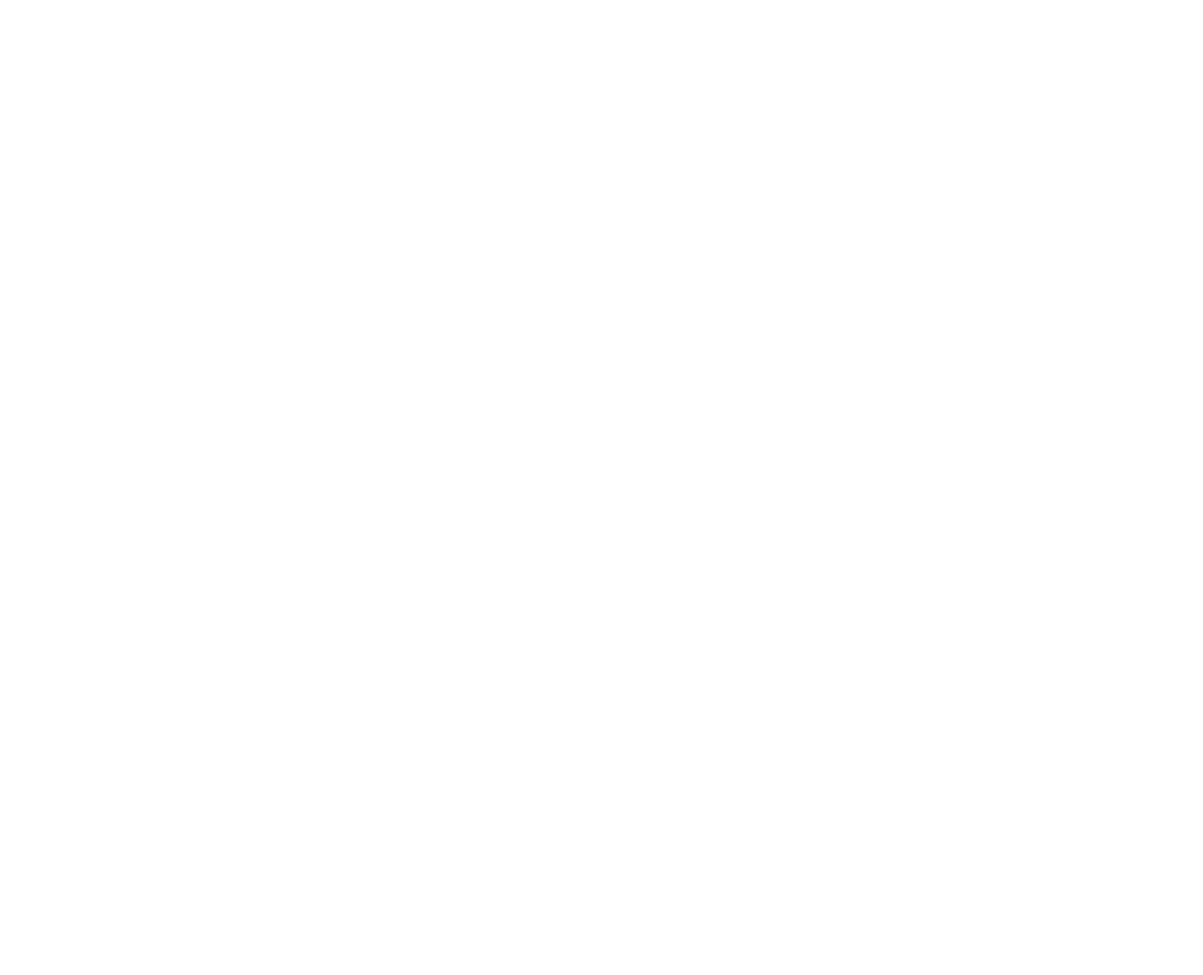
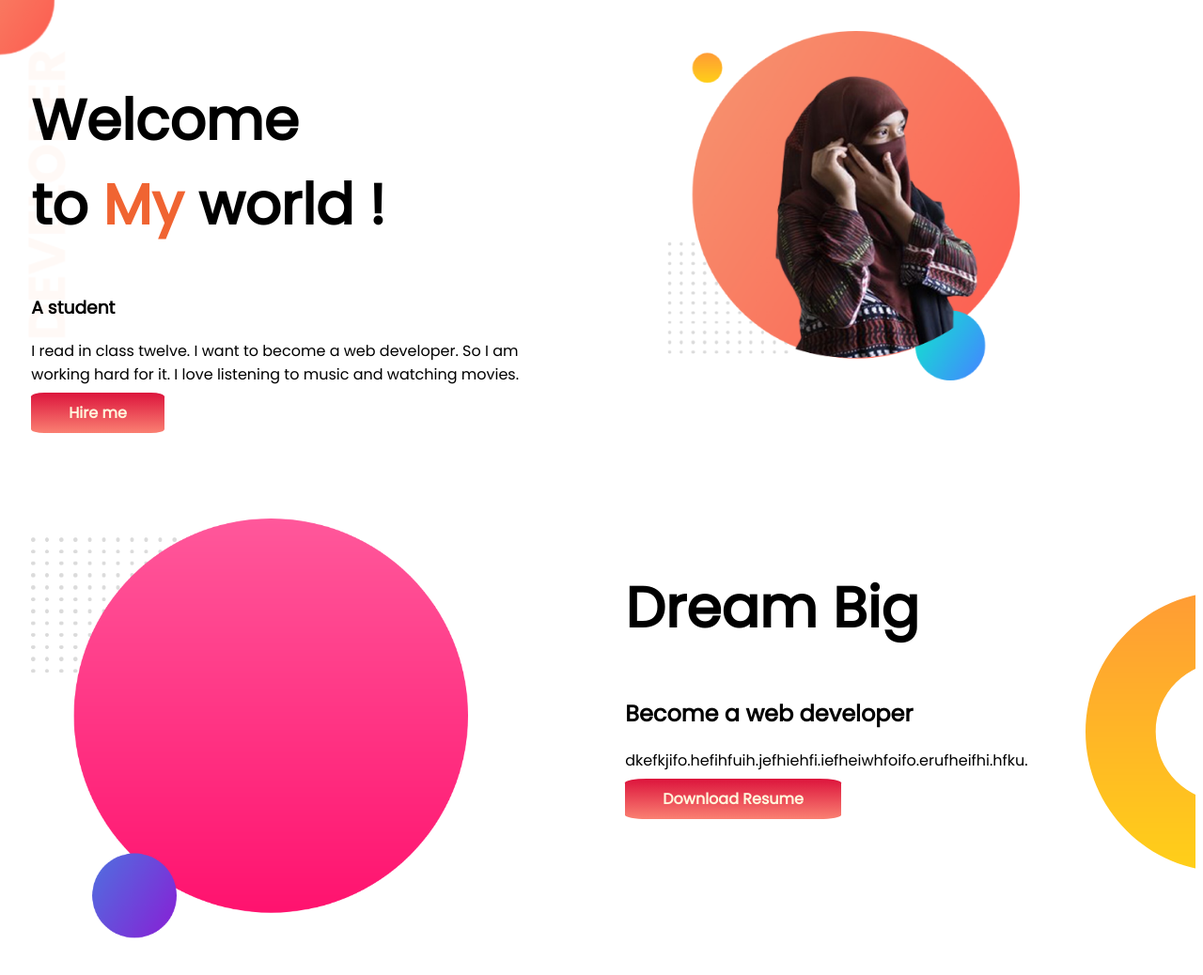
Before and after one commit to zereentabassum/developer-portfolio, a plain HTML site: page index.html in a window 1280 px wide. Shown: the whole page at 94% size. Before the commit the page ends 800 px from the top, so only its background shows below. Drawn offline with Linux system fonts and the light colour scheme.

Commit message:
page-add

```diff
--- a/index.html
+++ b/index.html
@@ -5,9 +5,31 @@
     <meta http-equiv="X-UA-Compatible" content="IE=edge">
     <meta name="viewport" content="width=device-width, initial-scale=1.0">
     <title>Zereen portfolio</title>
+    <link rel="preconnect" href="https://fonts.googleapis.com">
+    <link rel="preconnect" href="https://fonts.gstatic.com" crossorigin>
+    <link href="https://fonts.googleapis.com/css2?family=Poppins&display=swap" rel="stylesheet">
     <link rel="stylesheet" href="style.css">
 </head>
 <body>
-
+    <section>
+    <div class="half">
+    <h1>Welcome<br>to <span>My</span> world !</h1>
+    <h3>A student</h3>
+    <p>I read in class twelve. I want to become a web developer. So I am working hard for it. I love listening to music and watching movies.</p>
+    <a class="link-button" target="_blank" href="https://www.linkedin.com/in/zereen-tabassum-8968b9229/">Hire me</a>
+    </div>
+   <div class="half"><img src="images/Girl-removebg-preview (1).png" alt=""></div>
+    </section>
+    <section class="big-dream">
+        <div class="half">
+        <img src="images/my-bg2.png" alt="">
+        </div>
+        <div class="half">
+            <h1>Dream Big</h1>
+            <h2>Become a web developer</h2>
+            <p>dkefkjifo.hefihfuih.jefhiehfi.iefheiwhfoifo.erufheifhi.hfku.</p>
+        <a class="link-button" target="_blank" href="programming-hero.com">Download Resume</a>
+        </div>
+    </section>
 </body>
 </html>
--- a/style.css
+++ b/style.css
@@ -0,0 +1,35 @@
+body{
+    font-family: 'Poppins', sans-serif;
+    background-image: url(images/top-banner.png);
+    background-repeat: no-repeat;
+}
+h1{
+    font-size: 60px;
+}
+span{
+    color: rgb(240, 100, 50);
+}
+section{
+    display: flex;
+    margin-bottom:50px
+}
+.half{
+    width: 50%;
+    padding: 2%;
+}
+.half img{
+    width: 80%;
+}
+.link-button{
+    text-decoration: none;
+    background-image:linear-gradient(crimson, salmon) ;
+    padding: 10px 40px;
+    border-radius: 10%;
+    color: cornsilk;
+    font-weight: 600;
+}
+.big-dream{
+    background-image: url(images/dream-bg.png);
+    background-repeat: no-repeat;
+    background-position: right;
+}
```
Also changed, not shown: hh.jpg (added), images/Girl-removebg-preview (1).png (added), images/dream-bg.png (added), images/exp-bg.png (added), images/jhankar.png (added), images/jhankar2.png (added), images/my-bg.png (added), images/my-bg2.png (added), images/top-banner.png (added), 7 other files.
